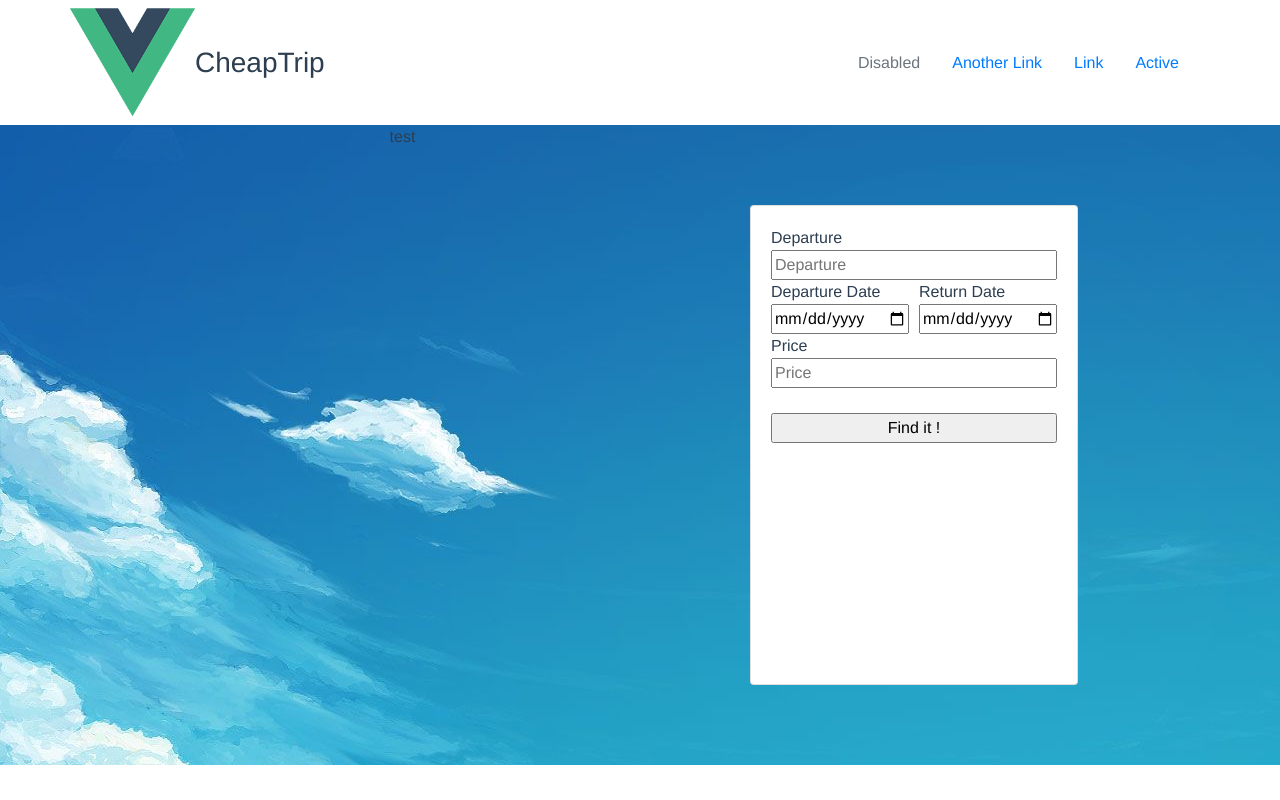
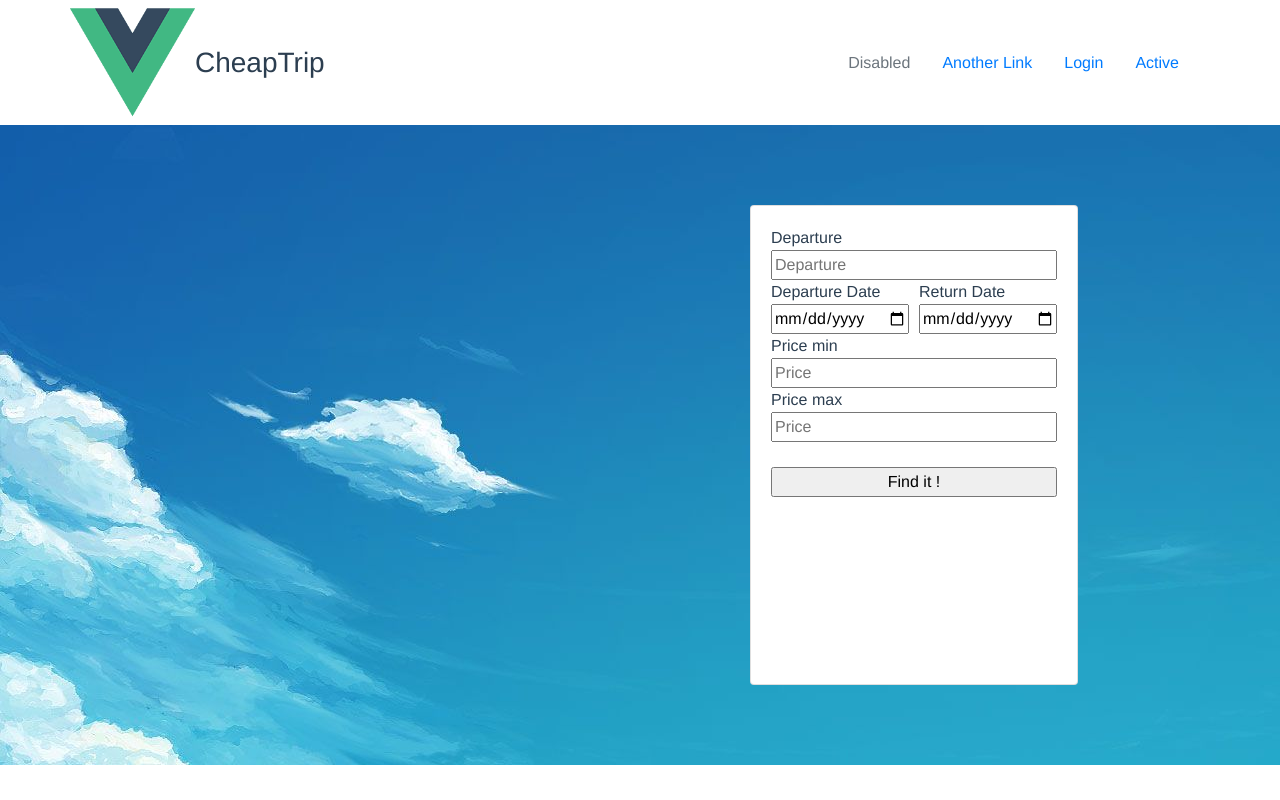
Before and after one commit to Fabr9193/front-cheap-vue, a Vue app: page / in a window 1280 px wide. Built offline with nearby package versions, Linux system fonts and the light colour scheme.

Commit message:
working on more option for search and login signup

```diff
--- a/src/components/Home/FormSection.vue
+++ b/src/components/Home/FormSection.vue
@@ -2,7 +2,6 @@
     <b-container class="h-100">
         <b-row class="h-100">
             <b-col lg="7">
-                <p>test</p>
             </b-col>
             <b-col lg="5">
                 <div class="hello h-100">
@@ -25,7 +24,9 @@
                                         </div>
                                     </div>
                                     <div class="price">
-                                        <div>Price</div>
+                                        <div>Price min </div>
+                                        <input v-model="form.price_from" name="price" type="text" placeholder="Price">
+                                        <div>Price max</div>
                                         <input v-model="form.price_to" name="price" type="text" placeholder="Price">
                                     </div>
                                     <div class="submit">
@@ -61,6 +62,7 @@ export default {
       date_end: '',
       dateFrom:'',
       dateTo:'',
+      price_from:'',
       price_to: ''
     },
     csrf : Cookie.get('csrftoken'),
--- a/src/components/global/menuComponent.vue
+++ b/src/components/global/menuComponent.vue
@@ -9,7 +9,10 @@
                 <b-col class="d-flex align-items-md-center justify-content-flex-end">
                     <b-nav>
                         <b-nav-item active>Active</b-nav-item>
-                        <b-nav-item>Link</b-nav-item>
+                        <b-nav-item v-b-modal.modal-login>Login</b-nav-item>
+                        <b-modal id="modal-login">
+                                <p>Hello from modal</p>
+                        </b-modal>
                         <b-nav-item>Another Link</b-nav-item>
                         <b-nav-item disabled>Disabled</b-nav-item>
                     </b-nav>
```
